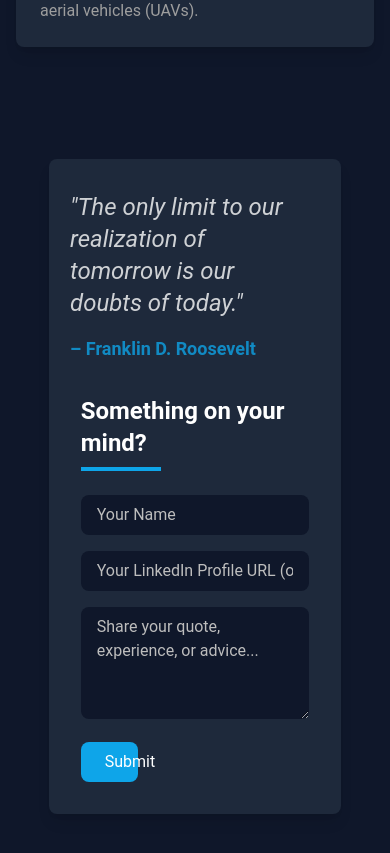
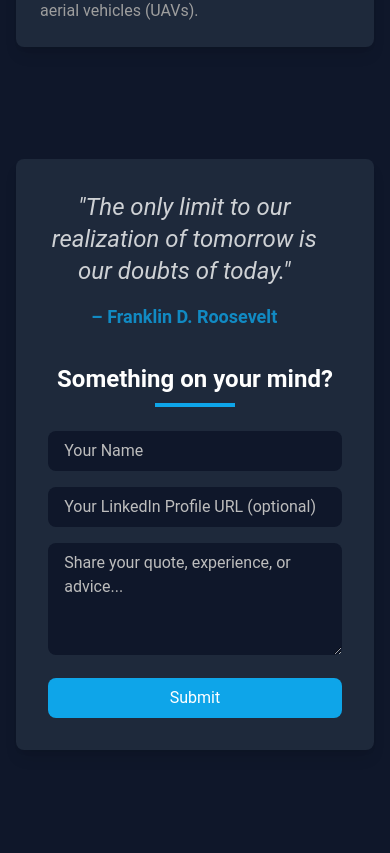
Before and after one commit to devansh0331/PortfolioNew, a React (Vite) app: page / in a window 390 px wide. Shown: the part 1845-2698 px from the top of the page. Built offline with nearby package versions, Linux system fonts and the light colour scheme.

Commit message:
width fixed for mobile

```diff
--- a/src/components/QuoteSection.jsx
+++ b/src/components/QuoteSection.jsx
@@ -42,7 +42,7 @@ const QuoteSection = () => {
   return (
     <div className="w-full py-16 md:py-20 lg:py-24 bg-primary flex items-center justify-center">
       {/* Container with 3/4 width and secondary background */}
-      <div className="w-3/4 bg-secondary rounded-lg shadow-lg p-8  flex flex-col md:flex-row gap-8">
+      <div className="w-11/12 lg:w-3/4 bg-secondary rounded-lg shadow-lg p-8  flex flex-col md:flex-row gap-8">
         {/* Left Side: Display One Quote at a Time */}
         <div className="w-full md:w-1/2 flex items-center justify-center">
           <AnimatePresence mode="wait">
@@ -52,9 +52,9 @@ const QuoteSection = () => {
               animate={{ opacity: 1, x: 0 }}
               exit={{ opacity: 0, x: 50 }}
               transition={{ duration: 0.5 }}
-              className="text-left space-y-4"
+              className=" text-center lg:text-left space-y-4"
             >
-              <p className="text-white text-2xl md:text-3xl lg:text-4xl italic">
+              <p className=" text-white text-2xl md:text-3xl lg:text-4xl italic">
                 "{quotes[currentQuoteIndex].text}"
               </p>
               <p className="text-contrast text-lg md:text-xl font-semibold">
@@ -75,11 +75,11 @@ const QuoteSection = () => {
         </div>
 
         {/* Right Side: User Input Form */}
-        <div className="w-full md:w-1/2">
+        <div className=" text-center lg:text-left w-full md:w-1/2">
           <h2 className="text-white text-2xl md:text-3xl font-bold  pb-2">
             Something on your mind?
           </h2>
-          <div className="w-20 h-1 bg-contrast  mb-6"></div>
+          <div className="w-20 h-1 bg-contrast mx-auto lg:mx-0 mb-6"></div>
           <form onSubmit={handleSubmit} className="space-y-4">
             <input
               type="text"
@@ -106,7 +106,7 @@ const QuoteSection = () => {
             />
             <button
               type="submit"
-              className="w-1/4 bg-contrast text-white px-6 py-2 rounded-lg hover:bg-opacity-90 transition-all duration-300"
+              className="w-full lg:w-1/4 bg-contrast text-white px-6 py-2 rounded-lg hover:bg-opacity-90 transition-all duration-300"
             >
               Submit
             </button>
--- a/src/components/SendETH.jsx
+++ b/src/components/SendETH.jsx
@@ -80,7 +80,7 @@ const SendETH = () => {
 
   return (
     <div className="w-full bg-primary flex items-center justify-center py-12 ">
-      <div className="w-full rounded-md  bg-secondary lg:w-3/4 py-8 px-4 sm:px-6 lg:px-8 text-center">
+      <div className="w-11/12 rounded-md  bg-secondary lg:w-3/4 py-8 px-4 sm:px-6 lg:px-8 text-center">
         <h2 className="text-2xl font-thin text-white mb-4">
           Found me Interesting so far?{" "}
           <span className="text-contrast">Send Me ETH</span> !
```
